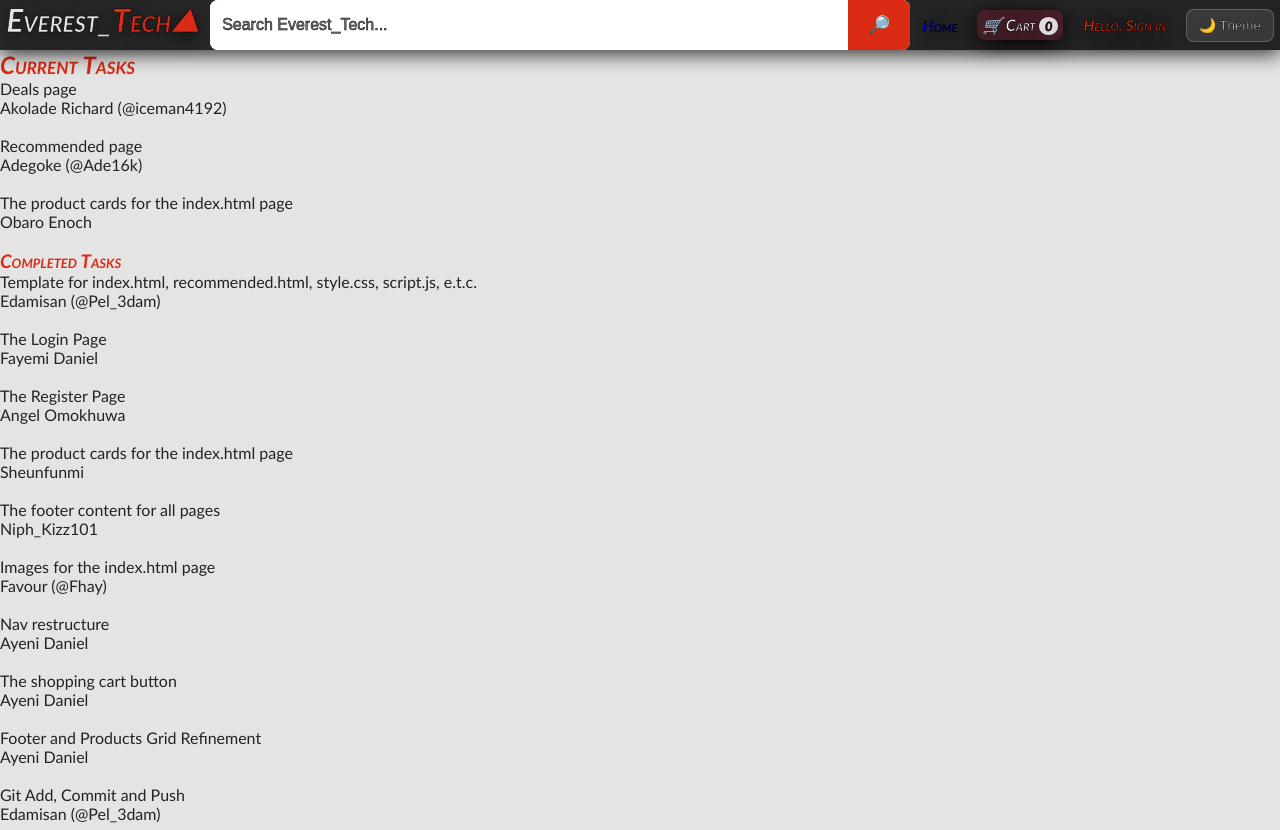
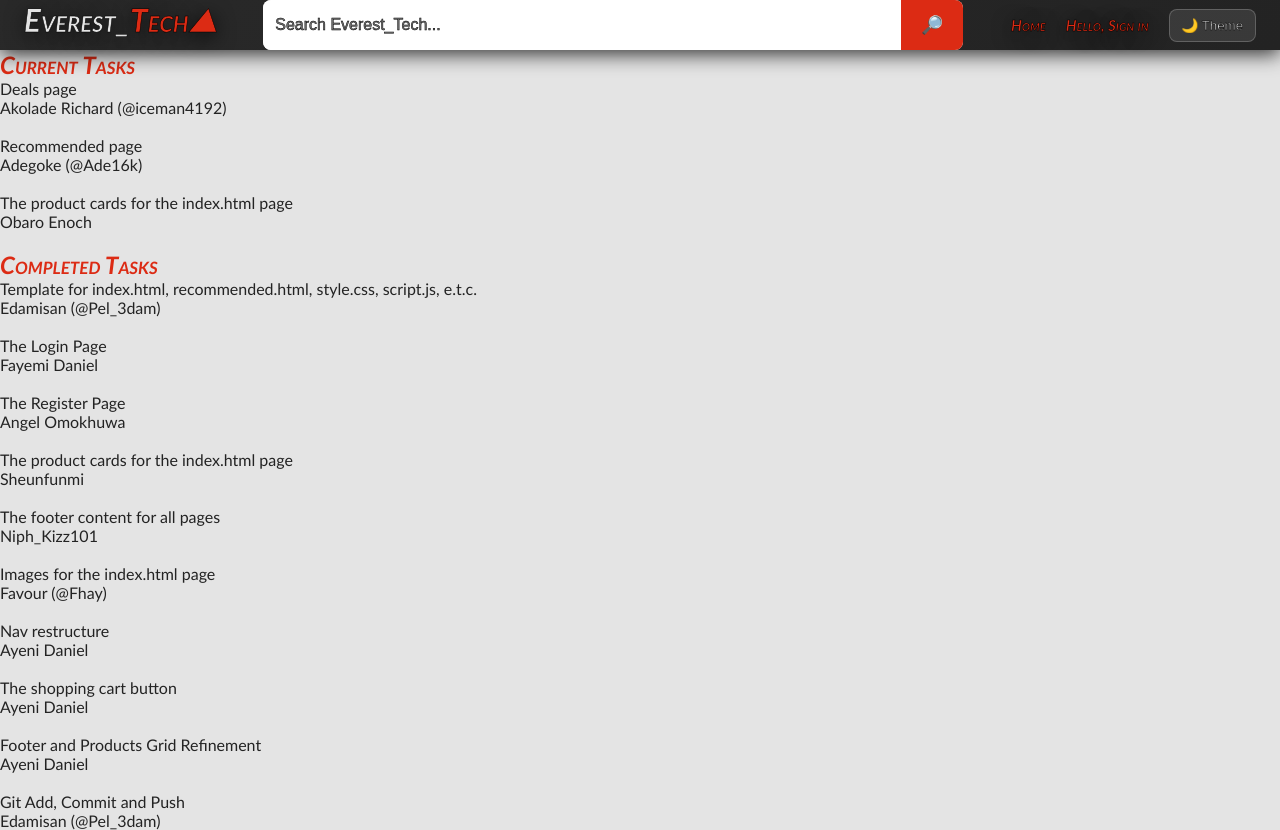
Before and after one commit to Pel-Edam/Everest_Tech, a plain HTML site: page adminindex.html in a window 1280 px wide. Drawn offline with Linux system fonts and the light colour scheme.

Commit message:
Fixed the styleless home link on the navbar

```diff
--- a/adminindex.html
+++ b/adminindex.html
@@ -27,8 +27,7 @@
         </div>
         <nav class="nav">
          <div class="header-actions">
-            <a href="index.html">Home</a>
-            <a href="#" class="nav-action-item cart-btn">🛒 Cart <span id="cart-count">0</span></a>
+            <a class="nav-link" href="index.html">Home</a>
             <a class="nav-link"  href="login.html">Hello, Sign in</a>
             <button class="theme-toggle" onclick="toggleDarkMode()" id="mode-switcher">
                 <span class="theme-icon">🌙</span> <span class="theme-text">Theme</span>
@@ -49,7 +48,7 @@
     <dt>Obaro Enoch</dt>
     <br>
 </div>
-<h3 class="about" style="color: var(--color-accent);">Completed Tasks</h3>
+<h2 class="about" style="color: var(--color-accent);">Completed Tasks</h2>
 <div>
     <dd>Template for index.html, recommended.html, style.css, script.js, e.t.c.</dd>
     <dt>Edamisan (@Pel_3dam)</dt>
```
Also changed, not shown: deals.html (+1 -1 lines), login.html (+1 -2 lines), recommended.html (+1 -1 lines).
